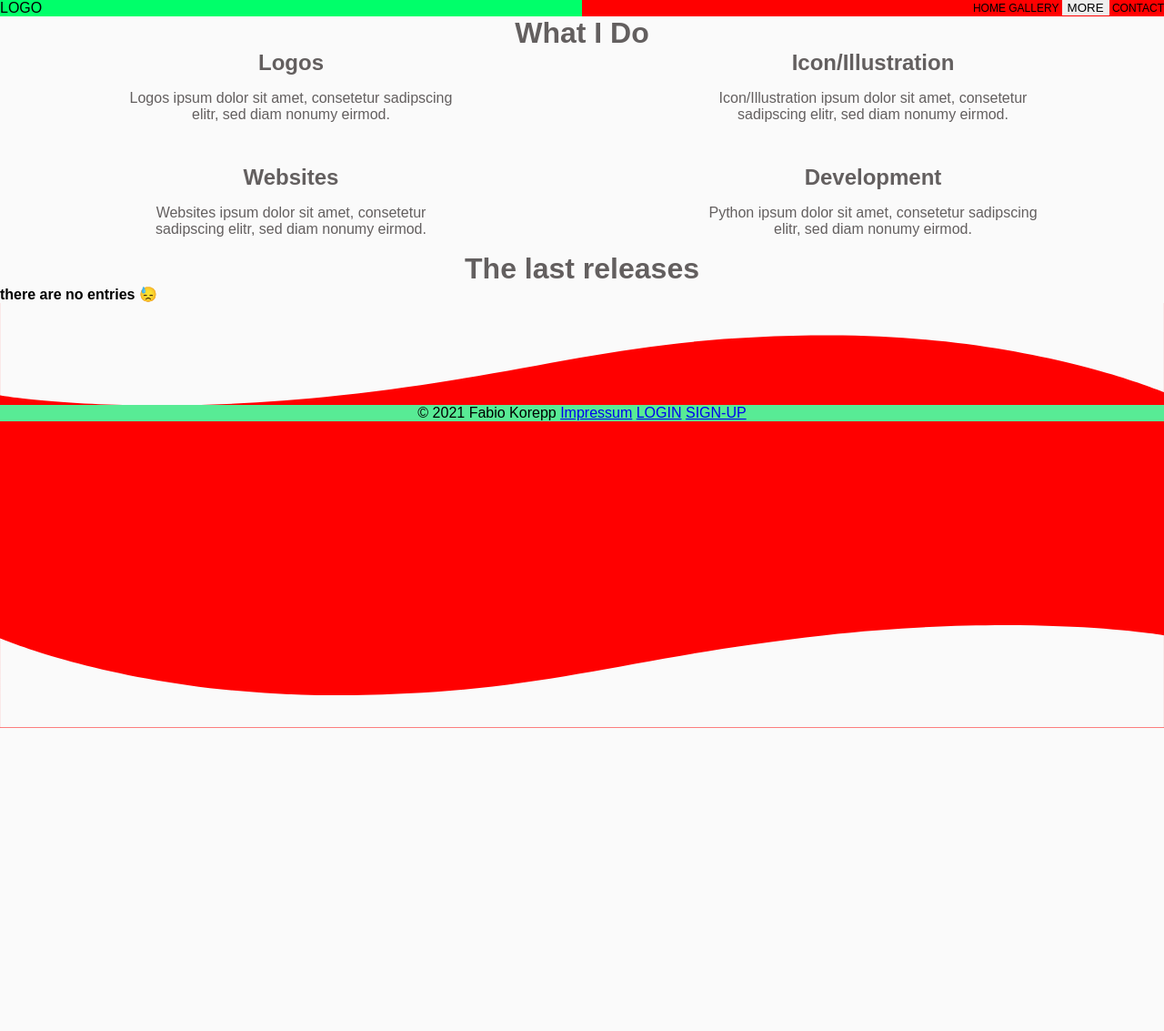
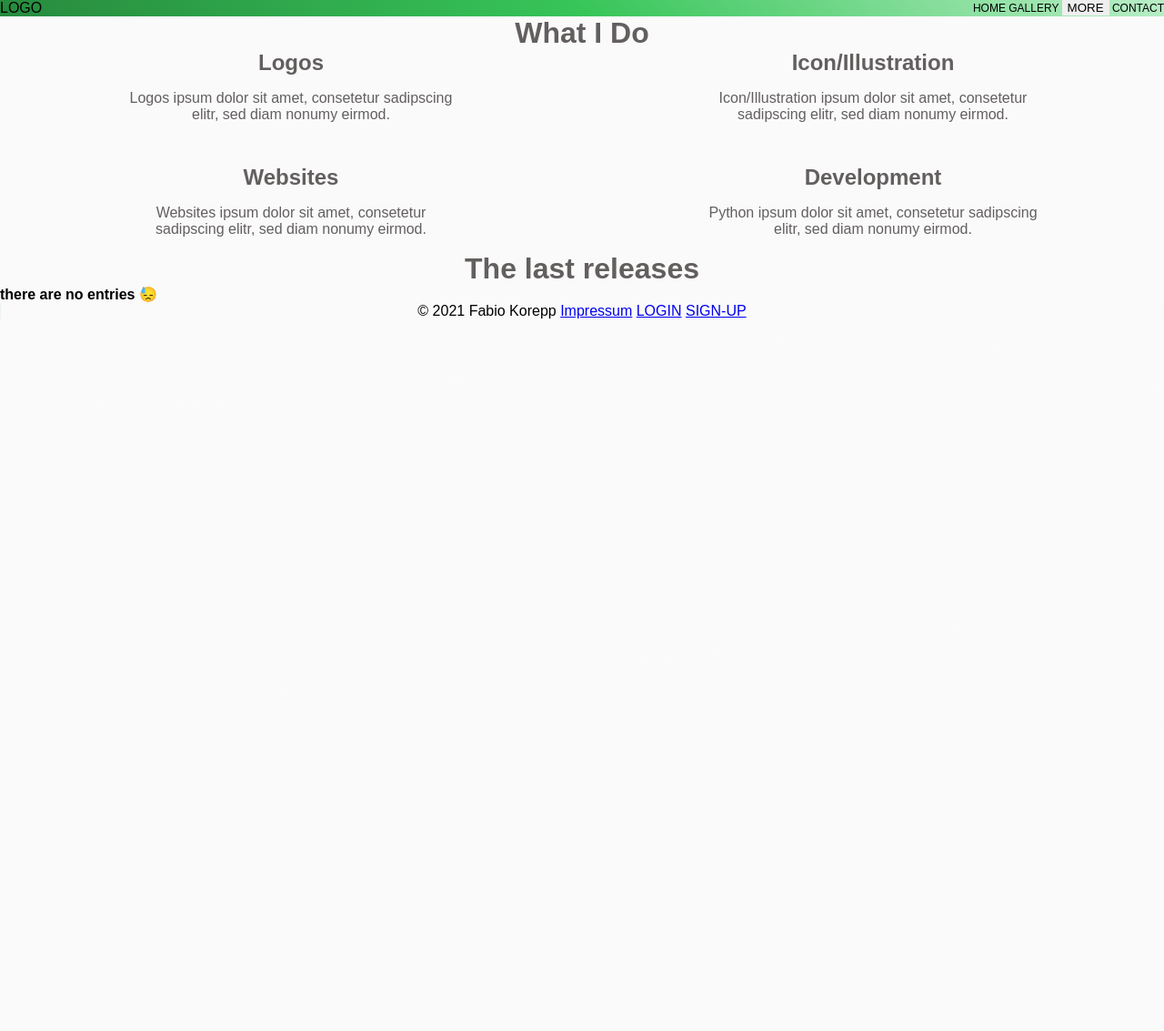
Before and after one commit to The-Broccoli/otowebapp, a Flask app: page / in a window 1280 px wide. Shown: the whole page at 91% size. Before the commit the page ends 800 px from the top, so only its background shows below. Run offline with Flask 2, Linux system fonts and the light colour scheme; data that the repository does not hold is empty.

Commit message:
footer-bar is where it should be *_*'

```diff
--- a/website/static/base.css
+++ b/website/static/base.css
@@ -8,8 +8,7 @@ html, body {
     margin: 0;
     padding: 0;
     font-family: "Opan Sans", sans-serif;
-    /* background-color: #FAFAFA; */
-    background-color: red;
+    background-color: #FAFAFA;
 }
 
 .dropbtn {
@@ -72,21 +71,28 @@ footer {
 /* ----------------- keyvisual setting -------------------- */
 
 .keyvisual-bar{
-    z-index: 2;
+    z-index: 3;
     position: absolute;
     width: 100%;
     height: 100%;
     display: flex;
-    align-items: flex-end
+    align-items: flex-end;
 }
 
-.keyvisual-verlauf{
+.keyvisual-gradient{
     z-index: 1;
+    width: 100%;
+    height: 100%;
     background: linear-gradient(45deg, #278A3E, #37C559, #B9EEC6);
 }
 
 .footer-bar{
-    background: linear-gradient(45deg, #278A3E, #37C559, #B9EEC6);
+    z-index: 3;
+    position: absolute;
+    width: 100%;
+    height: 100%;
+    display: flex;
+    align-items: flex-start;
 }
 
 /* ----------------- error setting -------------------- */
@@ -115,9 +121,9 @@ footer {
     }
 
     .logo-nav {
+        z-index: 10;
         grid-column: 1 / 2;
         grid-row: 1 / 2;
-        background-color:rgb(0, 255, 106);
     }
 
     header {
@@ -137,9 +143,9 @@ footer {
     }
 
     footer {
+        z-index: 10;
         grid-column: 1 / 3;
         grid-row: 5 / 6;
-        background-color:rgb(88, 235, 149);
     }
 }
 
@@ -184,6 +190,8 @@ footer {
     .footer-img-block {
         grid-column: 1 / 5;
         grid-row: 4 / 6;
+        height: 250px;
+        position: relative;
     }
 
     footer {
--- a/website/templates/gallery.html
+++ b/website/templates/gallery.html
@@ -16,6 +16,8 @@ GALLERY
 {% block keyvisual %}
 <div class="keyvisual-bar">
     <svg xmlns="http://www.w3.org/2000/svg" viewBox="0 0 1926 189"><defs><style>.cls-1{fill:#fafafa;}</style></defs><g id="Ebene_1" data-name="Ebene 1"><path class="cls-1" d="M1364,36.32c-343.5,37.57-468,99.17-812,99.17-297,0-501.65-73.93-552-94.12V189H1926V36.32S1707.5-1.25,1364,36.32Z"/></g></svg>
+</div>
+<div class="keyvisual-gradient">
 </div>
 {% endblock %}
 
@@ -126,4 +128,6 @@ GALLERY
 <span class="footer-bar">
     <svg xmlns="http://www.w3.org/2000/svg" viewBox="0 0 1926 189"><defs><style>.cls-1{fill:#fafafa;}</style></defs><g id="Ebene_1" data-name="Ebene 1"><path class="cls-1" d="M562,152.68c343.5-37.57,468-99.17,812-99.17,297,0,501.65,73.93,552,94.12V0H0V152.68S218.5,190.25,562,152.68Z"/></g></svg>
 </span>
+<div class="keyvisual-gradient">
+</div>
 {% endblock %}
--- a/website/templates/home.html
+++ b/website/templates/home.html
@@ -15,6 +15,8 @@ Home
 {% block keyvisual %}
 <div class="keyvisual-bar">
     <svg xmlns="http://www.w3.org/2000/svg" viewBox="0 0 1926 189"><defs><style>.cls-1{fill:#fafafa;}</style></defs><g id="Ebene_1" data-name="Ebene 1"><path class="cls-1" d="M1364,36.32c-343.5,37.57-468,99.17-812,99.17-297,0-501.65-73.93-552-94.12V189H1926V36.32S1707.5-1.25,1364,36.32Z"/></g></svg>
+</div>
+<div class="keyvisual-gradient">
 </div>
 {% endblock %}
 
@@ -88,4 +90,6 @@ Home
 <span class="footer-bar">
     <svg xmlns="http://www.w3.org/2000/svg" viewBox="0 0 1926 189"><defs><style>.cls-1{fill:#fafafa;}</style></defs><g id="Ebene_1" data-name="Ebene 1"><path class="cls-1" d="M562,152.68c343.5-37.57,468-99.17,812-99.17,297,0,501.65,73.93,552,94.12V0H0V152.68S218.5,190.25,562,152.68Z"/></g></svg>
 </span>
+<div class="keyvisual-gradient">
+</div>
 {% endblock %}
```
